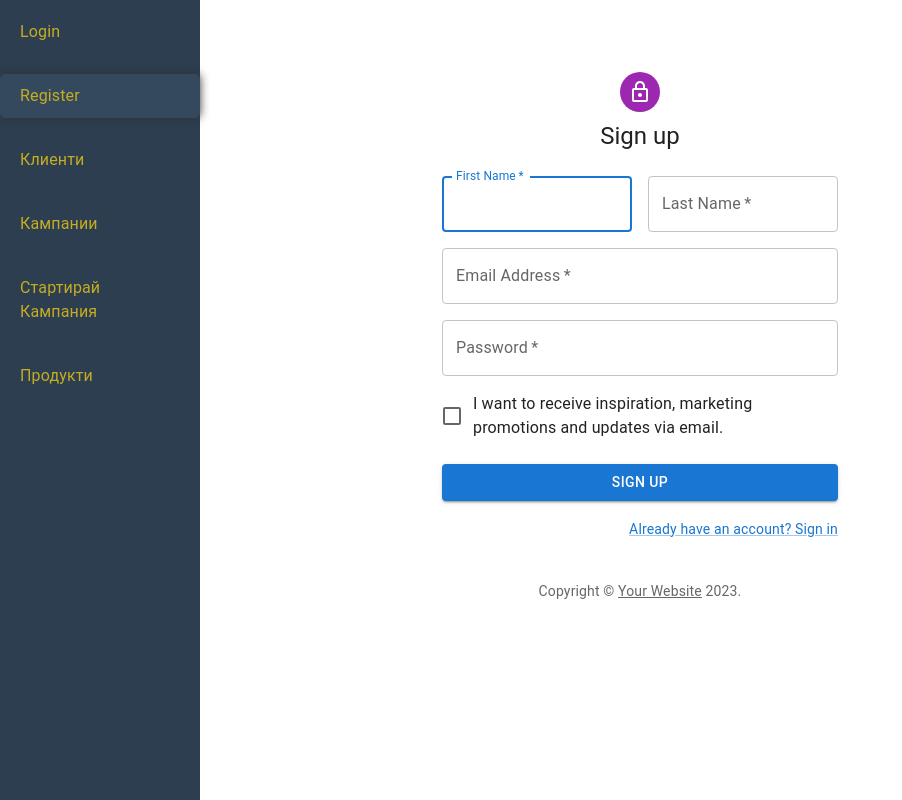
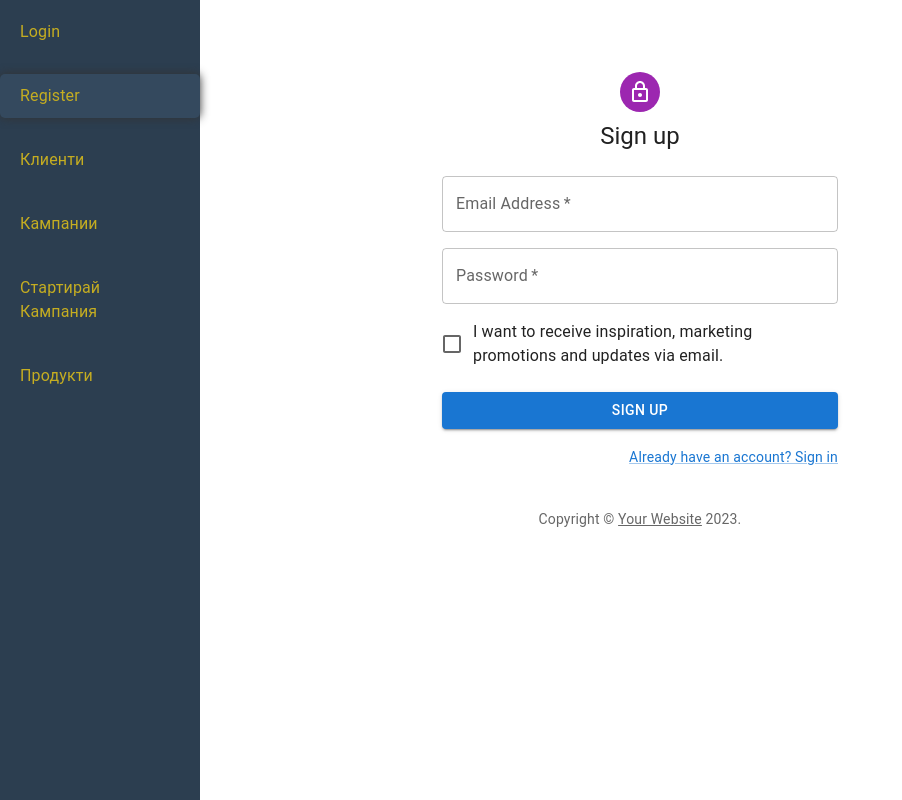
Before and after one commit to YankovWeb/YankovWeb-Kings-sons-education, a React (Create React App) app in the folder my-app/: page /register in a window 1280 px wide. Shown: the whole page, without its empty margins (0-902 px from the left). Built offline with nearby package versions, Linux system fonts and the light colour scheme.

Commit message:
[Future]AddRegistration

```diff
--- a/my-app/src/components/Register.js
+++ b/my-app/src/components/Register.js
@@ -12,7 +12,7 @@ import LockOutlinedIcon from "@mui/icons-material/LockOutlined";
 import Typography from "@mui/material/Typography";
 import Container from "@mui/material/Container";
 import {createTheme, ThemeProvider} from "@mui/material/styles";
-
+import useRegistration from "../hooks/useRegister";
 function Copyright(props) {
   return (
     <Typography
@@ -34,14 +34,16 @@ function Copyright(props) {
 const theme = createTheme();
 
 export default function Register() {
-  const handleSubmit = (event) => {
-    event.preventDefault();
-    const data = new FormData(event.currentTarget);
-    console.log({
-      email: data.get("email"),
-      password: data.get("password"),
-    });
-  };
+  const {
+    email,
+    password,
+    isLoading,
+    error,
+    isRegistered,
+    handleEmailChange,
+    handlePasswordChange,
+    handleSubmit,
+  } = useRegistration();
 
   return (
     <ThemeProvider theme={theme}>
@@ -63,27 +65,6 @@ export default function Register() {
           </Typography>
           <Box component="form" noValidate onSubmit={handleSubmit} sx={{mt: 3}}>
             <Grid container spacing={2}>
-              <Grid item xs={12} sm={6}>
-                <TextField
-                  autoComplete="given-name"
-                  name="firstName"
-                  required
-                  fullWidth
-                  id="firstName"
-                  label="First Name"
-                  autoFocus
-                />
-              </Grid>
-              <Grid item xs={12} sm={6}>
-                <TextField
-                  required
-                  fullWidth
-                  id="lastName"
-                  label="Last Name"
-                  name="lastName"
-                  autoComplete="family-name"
-                />
-              </Grid>
               <Grid item xs={12}>
                 <TextField
                   required
@@ -92,6 +73,8 @@ export default function Register() {
                   label="Email Address"
                   name="email"
                   autoComplete="email"
+                  onChange={handleEmailChange}
+                  value={email}
                 />
               </Grid>
               <Grid item xs={12}>
@@ -103,6 +86,8 @@ export default function Register() {
                   type="password"
                   id="password"
                   autoComplete="new-password"
+                  onChange={handlePasswordChange}
+                  value={password}
                 />
               </Grid>
               <Grid item xs={12}>
--- a/my-app/src/hooks/useRegister.js
+++ b/my-app/src/hooks/useRegister.js
@@ -1,5 +1,5 @@
 import {useState} from "react";
-import {register} from "./your-code-file";
+import register from "../serivces/users/register";
 
 const useRegistration = () => {
   const [email, setEmail] = useState("");
```
